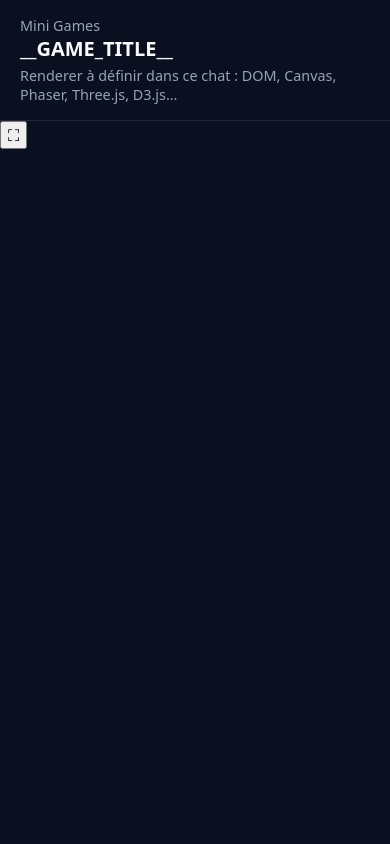
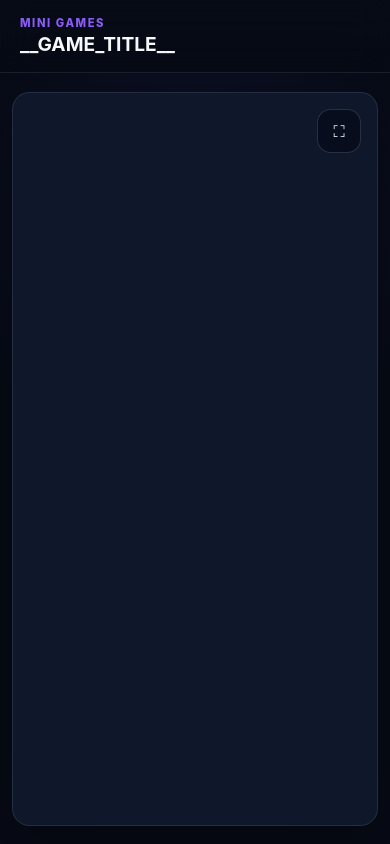
Before and after one commit to atzmael/mini-games, a website built with Vite: page template-game/index.html in a window 390 px wide. Built offline with nearby package versions, Linux system fonts and the light colour scheme.

Commit message:
style: define in-game hud and fullscreen surface defaults

```diff
--- a/template-game/src/style.css
+++ b/template-game/src/style.css
@@ -1,10 +1,36 @@
 * { box-sizing: border-box; }
 html, body, #app { min-height: 100%; margin: 0; }
-body { font-family: system-ui, sans-serif; background: #0b1020; color: #f8fafc; }
+body { font-family: Inter, ui-sans-serif, system-ui, sans-serif; background: #070b16; color: #f8fafc; }
 button, input { font: inherit; }
+
 .game-shell { min-height: 100vh; display: grid; grid-template-rows: auto 1fr; }
-.game-header { padding: 1rem 1.25rem; border-bottom: 1px solid #1f2937; }
-.game-header h1 { margin: 0 0 .25rem; font-size: 1.25rem; }
-.game-header p { margin: 0; color: #94a3b8; font-size: .9rem; }
-.game-root { min-height: 0; position: relative; overflow: hidden; }
+.game-header { display: flex; align-items: end; justify-content: space-between; gap: 1.5rem; padding: 1rem 1.25rem; border-bottom: 1px solid rgba(148,163,184,.14); background: rgba(7,11,22,.82); backdrop-filter: blur(16px); }
+.game-header h1 { margin: .15rem 0 0; font-size: clamp(1.2rem, 2vw, 1.65rem); }
+.game-header > p { margin: 0; color: #94a3b8; font-size: .9rem; }
+.game-eyebrow { margin: 0; color: #8b5cf6; text-transform: uppercase; letter-spacing: .14em; font-size: .7rem; font-weight: 800; }
+
+.game-stage { min-height: 0; display: grid; place-items: center; padding: clamp(1rem, 3vw, 2rem); background: radial-gradient(circle at 50% 20%, rgba(79,70,229,.12), transparent 38%); }
+.game-surface { position: relative; width: min(100%, 1200px); min-height: min(72vh, 760px); overflow: hidden; border: 1px solid rgba(148,163,184,.16); border-radius: 1.5rem; background: #0f172a; box-shadow: 0 26px 80px rgba(0,0,0,.38); }
+.game-root { position: absolute; inset: 0; min-width: 0; min-height: 0; overflow: hidden; }
+.game-hud { position: absolute; inset: 1rem auto auto 1rem; z-index: 5; pointer-events: none; }
+.game-hud:empty { display: none; }
+.game-fullscreen { position: absolute; top: 1rem; right: 1rem; z-index: 10; width: 2.75rem; height: 2.75rem; display: grid; place-items: center; border: 1px solid rgba(255,255,255,.14); border-radius: .85rem; color: #fff; background: rgba(6,10,24,.66); backdrop-filter: blur(12px); cursor: pointer; transition: transform .18s ease, background .18s ease, border-color .18s ease; }
+.game-fullscreen:hover { transform: translateY(-1px); background: rgba(79,70,229,.74); border-color: rgba(129,140,248,.6); }
+.game-fullscreen:focus-visible { outline: 2px solid #a78bfa; outline-offset: 3px; }
+
+.game-stage:fullscreen { width: 100vw; height: 100vh; padding: 0; background: #05070d; }
+.game-stage:fullscreen .game-surface { width: 100vw; height: 100vh; max-width: none; min-height: 0; border: 0; border-radius: 0; box-shadow: none; }
+.game-stage:fullscreen .game-fullscreen { top: max(1rem, env(safe-area-inset-top)); right: max(1rem, env(safe-area-inset-right)); }
+
 canvas { display: block; }
+
+@media (max-width: 720px) {
+  .game-header { align-items: start; flex-direction: column; }
+  .game-header > p { display: none; }
+  .game-stage { padding: .75rem; }
+  .game-surface { min-height: calc(100vh - 110px); border-radius: 1.1rem; }
+}
+
+@media (prefers-reduced-motion: reduce) {
+  .game-fullscreen { transition: none; }
+}
```
